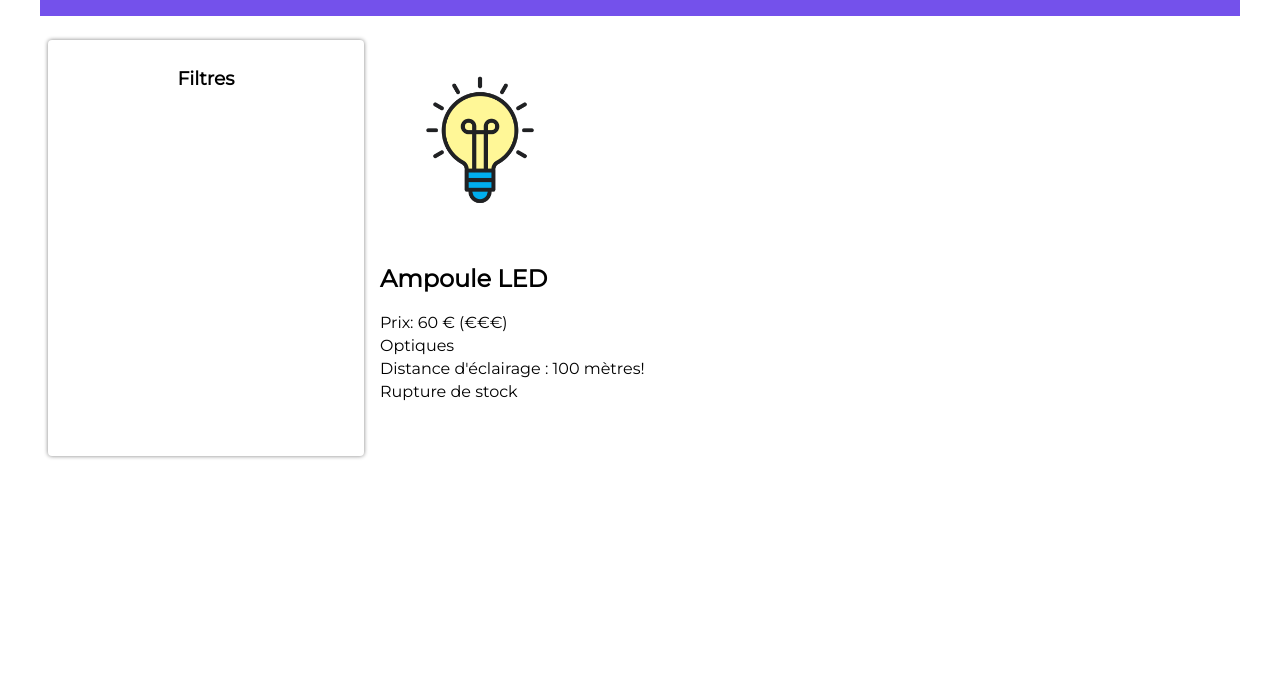
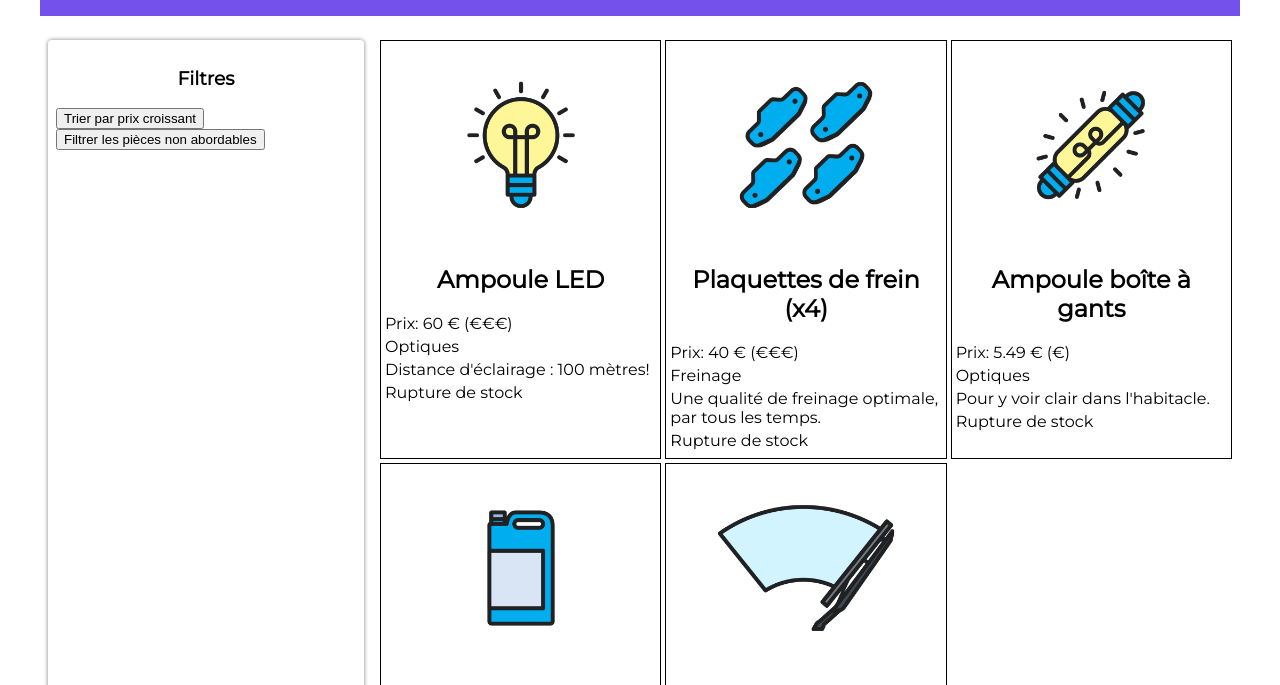
Before and after one commit to hesolean/Pieces_Auto, a website: page index.html in a window 1280 px wide. Shown: the part 98-783 px from the top of the page. Drawn offline with Linux system fonts and the light colour scheme.

Commit message:
modif de l'affichage pour avoir toutes les fiches sur la même page et ajout du tri des pièces

```diff
--- a/index.html
+++ b/index.html
@@ -15,6 +15,9 @@
 			<!-- Menu de recherche -->
 			<section class="filtres">
 				<h3>Filtres</h3>
+				<button class="btn-trier">Trier par prix croissant</button>
+				<br>
+				<button class="btn-filtrer">Filtrer les pièces non abordables</button>
 			</section>
 
 			<!-- Fiches produits -->
--- a/pieces-autos.json
+++ b/pieces-autos.json
@@ -39,7 +39,7 @@
         "id": 5,
         "nom": "Balai d'essuie-glace",
         "prix": 29.10,
-        "image": "images/balai-essui-glace.png",
+        "image": "images/balai-essuie-glace.png",
         "description": "Performances d'essuyage au top ! Longueur : 550 mm.",
         "disponibilité": "oui"
     }
--- a/pieces.js
+++ b/pieces.js
@@ -1,24 +1,41 @@
 const reponse = await fetch("pieces-autos.json")
 const pieces = await reponse.json()
 
-const article = pieces[0];
+for (let i = 0 ; i < pieces.length ; i++) {
+    // recupère du DOM la section qui accueillera les fiches
+    const sectionFiches = document.querySelector(".fiches");
+    // creation balise pour les pièces auto
+    const pieceElement = document.createElement("article");
+    // creation de la balise img
     const imageElement = document.createElement("img");
-imageElement.src = article.image;
+    // recuperation de tous les elements de la fiche
+    imageElement.src = pieces[i].image;
     const nomElement = document.createElement("h2");
-nomElement.innerText = article.nom;
+    nomElement.innerText = pieces[i].nom;
     const prixElement = document.createElement("p");
-prixElement.innerText = `Prix: ${article.prix} € (${article.prix < 35 ? "€" : "€€€"})`;
+    prixElement.innerText = `Prix: ${pieces[i].prix} € (${pieces[i].prix < 35 ? "€" : "€€€"})`;
     const categorieElement = document.createElement("p");
-categorieElement.innerText = article.categorie ?? "(aucune catégorie)";
+    categorieElement.innerText = pieces[i].categorie ?? "(aucune catégorie)";
     const descritionElement = document.createElement("p");
-descritionElement.innerText = article.description ?? "Pas de description pour le moment.";
+    descritionElement.innerText = pieces[i].description ?? "Pas de description pour le moment.";
     const disponibiliteElement = document.createElement("p");
-disponibiliteElement.innerText = article.disponibilite ? "En stock" : "Rupture de stock";
+    disponibiliteElement.innerText = pieces[i].disponibilite ? "En stock" : "Rupture de stock";
 
-const sectionFiches = document.querySelector(".fiches");
-sectionFiches.appendChild(imageElement);
-sectionFiches.appendChild(nomElement);
-sectionFiches.appendChild(prixElement);
-sectionFiches.appendChild(categorieElement);
-sectionFiches.appendChild(descritionElement);
-sectionFiches.appendChild(disponibiliteElement);
+    // on rattache les balises au bon endroit
+    sectionFiches.appendChild(pieceElement);
+    pieceElement.appendChild(imageElement);
+    pieceElement.appendChild(nomElement);
+    pieceElement.appendChild(prixElement);
+    pieceElement.appendChild(categorieElement);
+    pieceElement.appendChild(descritionElement);
+    pieceElement.appendChild(disponibiliteElement);
+}
+
+const btnTrier = document.querySelector(".btn-trier");
+btnTrier.addEventListener("click", () => {
+    piecesTriees = Array.from(pieces);
+    pieces.sort(function(a,b) {
+        return a.prix - b.prix
+    });
+    console.log(pieces);
+})
--- a/styles.css
+++ b/styles.css
@@ -45,11 +45,24 @@ main {
 .fiches {
 	flex: 1;
 	margin: 8px;
+	display: grid;
+	grid-template-columns: repeat(3, 1fr);
+	gap: 4px;
 }
-.fiches img {
+.fiches article {
+	border: 1px solid black;
+	padding: 4px;
+}
+.fiches article img {
+	display: block;
+	margin-left: auto;
+	margin-right: auto;
 	max-width: 200px;
 }
-.fiches p {
+.fiches article p {
 	margin-top: 4px;
 	margin-bottom: 4px;
 }
+.fiches article h2 {
+	text-align: center;
+}
```
Lines whose indentation alone changed are shown as unchanged.
